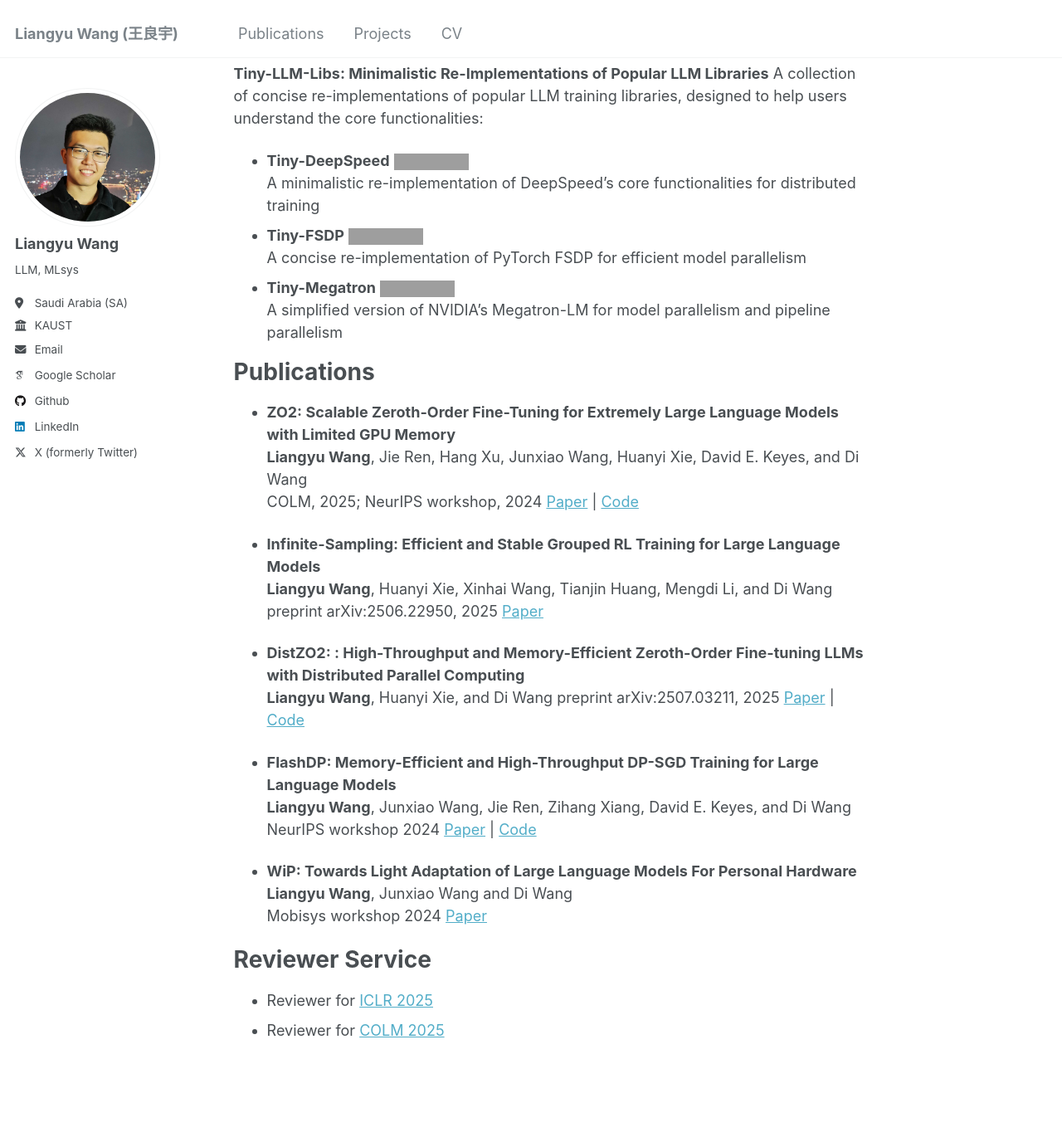
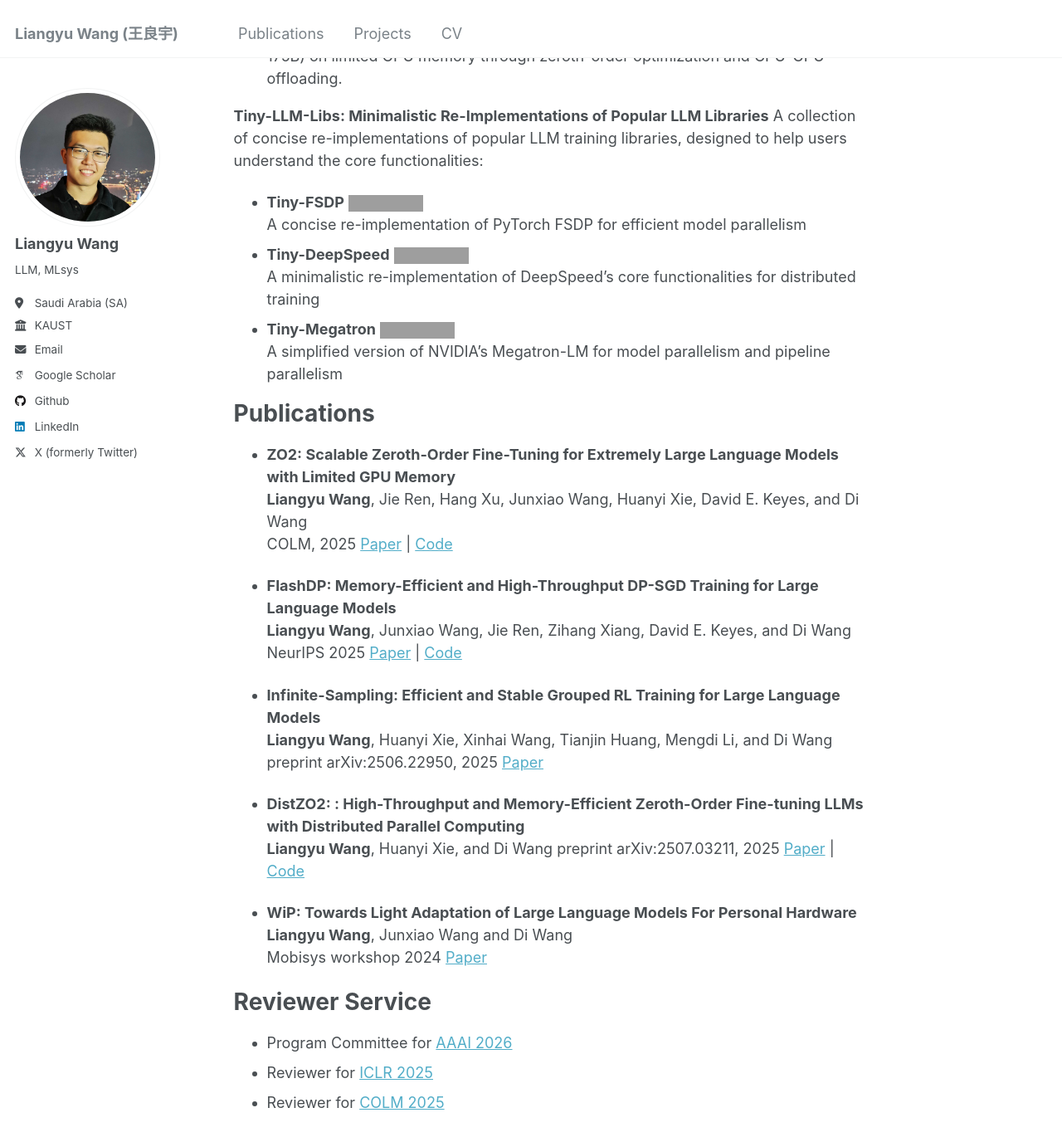
Before and after one commit to liangyuwang/liangyuwang.github.io, a Jekyll site: the page built from _pages/about.md, in a window 1280 px wide and 1400 px high, scrolled down 1121 px. Shown: the top 1376 px of the window at 83% size. Built offline with Jekyll 4.4.1, drawn with Linux system fonts in a browser that asks for light colours; some web fonts are replaced; part of the change alters nothing that is shown; some of the changed text lies outside the part shown; grey boxes are pictures that could not be loaded.

```diff
--- a/_pages/about.md
+++ b/_pages/about.md
@@ -21,6 +21,8 @@ My research interests include optimizing distributed training and inference of L
 News
 ====
 
+* 09/2025: FlashDP is accepted by [NeurIPS 2025](https://neurips.cc/).
+
 * 07/2025: ZO2 is accepted by [COLM 2025](https://colmweb.org/index.html).
 
 * 07/2025: Released Infinite-Sampling ([paper](https://arxiv.org/pdf/2506.22950)).
@@ -39,10 +41,10 @@ Projects
 
 **Tiny-LLM-Libs: Minimalistic Re-Implementations of Popular LLM Libraries**
 A collection of concise re-implementations of popular LLM training libraries, designed to help users understand the core functionalities:
+- **Tiny-FSDP** [![GitHub stars](https://img.shields.io/github/stars/liangyuwang/Tiny-FSDP?style=social)](https://github.com/liangyuwang/Tiny-FSDP)
+A concise re-implementation of PyTorch FSDP for efficient model parallelism
 - **Tiny-DeepSpeed** [![GitHub stars](https://img.shields.io/github/stars/liangyuwang/Tiny-DeepSpeed?style=social)](https://github.com/liangyuwang/Tiny-DeepSpeed)
 A minimalistic re-implementation of DeepSpeed's core functionalities for distributed training
-- **Tiny-FSDP** [![GitHub stars](https://img.shields.io/github/stars/liangyuwang/Tiny-FSDP?style=social)](https://github.com/liangyuwang/Tiny-FSDP)
-A concise re-implementation of PyTorch FSDP for efficient model parallelism
 - **Tiny-Megatron** [![GitHub stars](https://img.shields.io/github/stars/liangyuwang/Tiny-Megatron?style=social)](https://github.com/liangyuwang/Tiny-Megatron)
 A simplified version of NVIDIA's Megatron-LM for model parallelism and pipeline parallelism
 
@@ -51,8 +53,13 @@ Publications
 
 * **ZO2: Scalable Zeroth-Order Fine-Tuning for Extremely Large Language Models with Limited GPU Memory**
   **Liangyu Wang**, Jie Ren, Hang Xu, Junxiao Wang, Huanyi Xie, David E. Keyes, and Di Wang
-  COLM, 2025; NeurIPS workshop, 2024
+  COLM, 2025
   [Paper](https://arxiv.org/abs/2503.12668) | [Code](https://github.com/liangyuwang/zo2)
+
+* **FlashDP: Memory-Efficient and High-Throughput DP-SGD Training for Large Language Models**
+  **Liangyu Wang**, Junxiao Wang, Jie Ren, Zihang Xiang, David E. Keyes, and Di Wang
+  NeurIPS 2025
+  [Paper](https://arxiv.org/abs/2507.01154) | [Code](https://github.com/kaustpradalab/flashdp)
 
 * **Infinite-Sampling: Efficient and Stable Grouped RL Training for Large Language Models**
   **Liangyu Wang**, Huanyi Xie, Xinhai Wang, Tianjin Huang, Mengdi Li, and Di Wang
@@ -64,11 +71,6 @@ Publications
   preprint arXiv:2507.03211, 2025
   [Paper](https://arxiv.org/pdf/2507.03211) | [Code](https://github.com/liangyuwang/zo2)
 
-* **FlashDP: Memory-Efficient and High-Throughput DP-SGD Training for Large Language Models**
-  **Liangyu Wang**, Junxiao Wang, Jie Ren, Zihang Xiang, David E. Keyes, and Di Wang
-  NeurIPS workshop 2024
-  [Paper](https://openreview.net/pdf?id=6izXTVVzoI) | [Code](https://github.com/kaustpradalab/flashdp)
-
 * **WiP: Towards Light Adaptation of Large Language Models For Personal Hardware**
   **Liangyu Wang**, Junxiao Wang and Di Wang
   Mobisys workshop 2024
@@ -77,5 +79,6 @@ Publications
 Reviewer Service
 ================
 
+- Program Committee for [AAAI 2026](https://aaai.org/conference/aaai/aaai-26/)
 - Reviewer for [ICLR 2025](https://iclr.cc/)
 - Reviewer for [COLM 2025](https://colmweb.org/)
```
